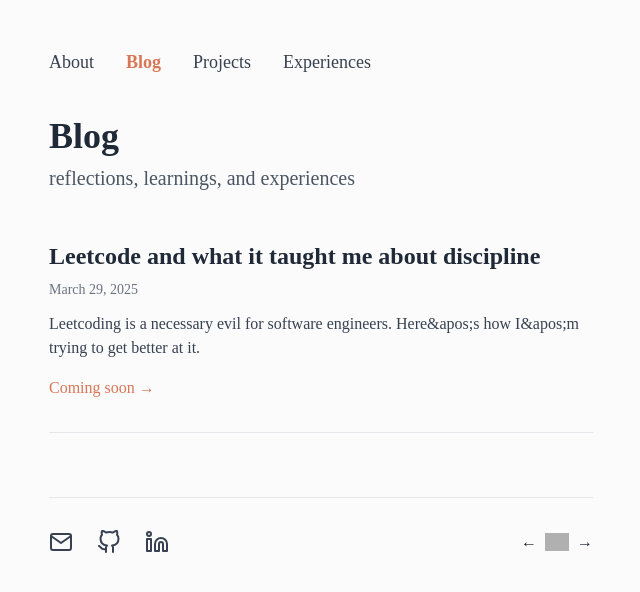
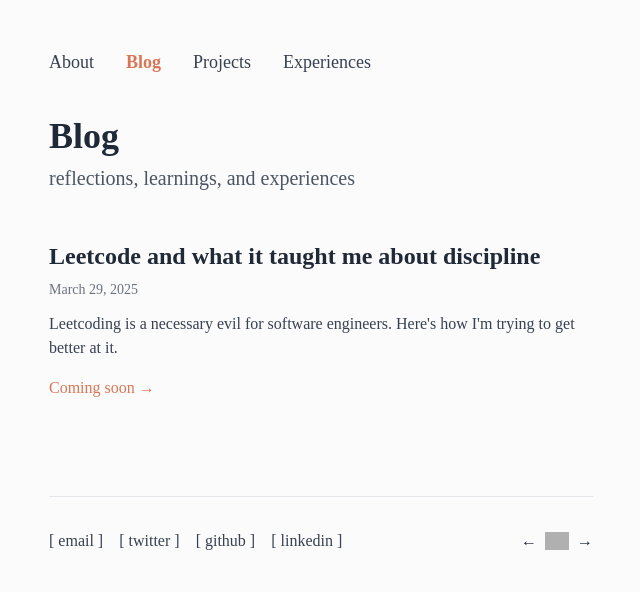
Before and after one commit to richieb21/personal-portfolio, a Next.js app: page /blog in a window 1280 px wide. Shown: the top 592 px of the page, without its empty margins (319-959 px from the left). Built offline with nearby package versions, Linux system fonts and the light colour scheme; grey boxes are pictures that could not be loaded; a web font is replaced by a local one.

Commit message:
Icons, Apostrophes, Experiences

```diff
--- a/app/blog/page.tsx
+++ b/app/blog/page.tsx
@@ -16,7 +16,7 @@ const BlogPage = () => {
       title: "Leetcode and what it taught me about discipline",
       date: "March 29, 2025",
       content:
-        "Leetcoding is a necessary evil for software engineers. Here&apos;s how I&apos;m trying to get better at it.",
+        "Leetcoding is a necessary evil for software engineers. Here's how I'm trying to get better at it.",
       link: "/blog/leetcode-and-discipline",
     },
   ];
@@ -34,7 +34,7 @@ const BlogPage = () => {
 
         <div className="space-y-8">
           {blogPosts.map((post, key) => (
-            <article key={key} className="border-b border-gray-200 pb-8">
+            <article key={key} className="pb-8">
               <Link href="/blog/my-journey-into-software-engineering">
                 <h2 className="text-2xl font-semibold mb-2 hover:text-blue-600 transition-colors">
                   {post.title}
--- a/app/experiences/page.tsx
+++ b/app/experiences/page.tsx
@@ -54,7 +54,8 @@ const ExperiencesPage = () => {
         </header>
 
         <div className="space-y-12">
-          {experiences.map((exp, index) => (
+          <p>work in progress!</p>
+          {/* {experiences.map((exp, index) => (
             <div
               key={`${exp.company}-${index}`}
               className={
@@ -78,7 +79,7 @@ const ExperiencesPage = () => {
                 <p className="text-gray-600 mt-3">{exp.description}</p>
               )}
             </div>
-          ))}
+          ))} */}
         </div>
 
         <footer className="mt-16 pt-8 border-t border-gray-200">
--- a/components/SocialIcons.tsx
+++ b/components/SocialIcons.tsx
@@ -3,70 +3,40 @@ import React from "react";
 const SocialIcons = () => {
   return (
     <div className="flex justify-between items-center">
-      <div className="flex gap-6">
+      <div className="flex gap-4">
         <a
           href="mailto:r25bai@uwaterloo.ca"
-          className="text-gray-700 hover:text-blue-600 transition-colors"
+          className="text-gray-700 hover:text-blue-600 transition-colors font-medium"
           aria-label="Email"
         >
-          <svg
-            xmlns="http://www.w3.org/2000/svg"
-            width="24"
-            height="24"
-            viewBox="0 0 24 24"
-            fill="none"
-            stroke="currentColor"
-            strokeWidth="2"
-            strokeLinecap="round"
-            strokeLinejoin="round"
-          >
-            <path d="M4 4h16c1.1 0 2 .9 2 2v12c0 1.1-.9 2-2 2H4c-1.1 0-2-.9-2-2V6c0-1.1.9-2 2-2z"></path>
-            <polyline points="22,6 12,13 2,6"></polyline>
-          </svg>
+          [ email ]
+        </a>
+        <a
+          href="https://x.com/richieb21"
+          target="_blank"
+          rel="noopener noreferrer"
+          className="text-gray-700 hover:text-blue-600 transition-colors font-medium"
+          aria-label="GitHub"
+        >
+          [ twitter ]
         </a>
         <a
           href="https://github.com/richieb21"
           target="_blank"
           rel="noopener noreferrer"
-          className="text-gray-700 hover:text-blue-600 transition-colors"
+          className="text-gray-700 hover:text-blue-600 transition-colors font-medium"
           aria-label="GitHub"
         >
-          <svg
-            xmlns="http://www.w3.org/2000/svg"
-            width="24"
-            height="24"
-            viewBox="0 0 24 24"
-            fill="none"
-            stroke="currentColor"
-            strokeWidth="2"
-            strokeLinecap="round"
-            strokeLinejoin="round"
-          >
-            <path d="M9 19c-5 1.5-5-2.5-7-3m14 6v-3.87a3.37 3.37 0 0 0-.94-2.61c3.14-.35 6.44-1.54 6.44-7A5.44 5.44 0 0 0 20 4.77 5.07 5.07 0 0 0 19.91 1S18.73.65 16 2.48a13.38 13.38 0 0 0-7 0C6.27.65 5.09 1 5.09 1A5.07 5.07 0 0 0 5 4.77a5.44 5.44 0 0 0-1.5 3.78c0 5.42 3.3 6.61 6.44 7A3.37 3.37 0 0 0 9 18.13V22"></path>
-          </svg>
+          [ github ]
         </a>
         <a
           href="https://linkedin.com/in/bai-richard"
           target="_blank"
           rel="noopener noreferrer"
-          className="text-gray-700 hover:text-blue-600 transition-colors"
+          className="text-gray-700 hover:text-blue-600 transition-colors font-medium"
           aria-label="LinkedIn"
         >
-          <svg
-            xmlns="http://www.w3.org/2000/svg"
-            width="24"
-            height="24"
-            viewBox="0 0 24 24"
-            fill="none"
-            stroke="currentColor"
-            strokeWidth="2"
-            strokeLinecap="round"
-            strokeLinejoin="round"
-          >
-            <path d="M16 8a6 6 0 0 1 6 6v7h-4v-7a2 2 0 0 0-2-2 2 2 0 0 0-2 2v7h-4v-7a6 6 0 0 1 6-6z"></path>
-            <rect x="2" y="9" width="4" height="12"></rect>
-            <circle cx="4" cy="4" r="2"></circle>
-          </svg>
+          [ linkedin ]
         </a>
       </div>
 
```
